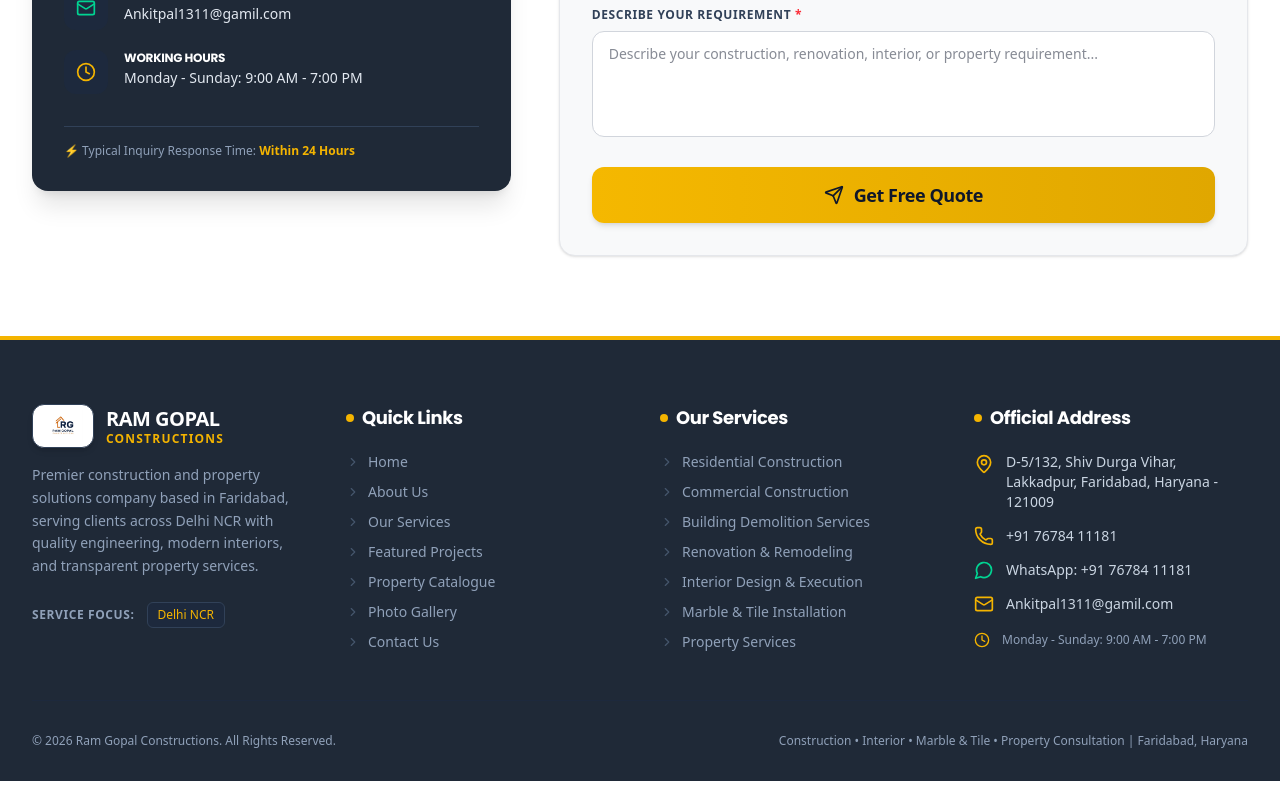
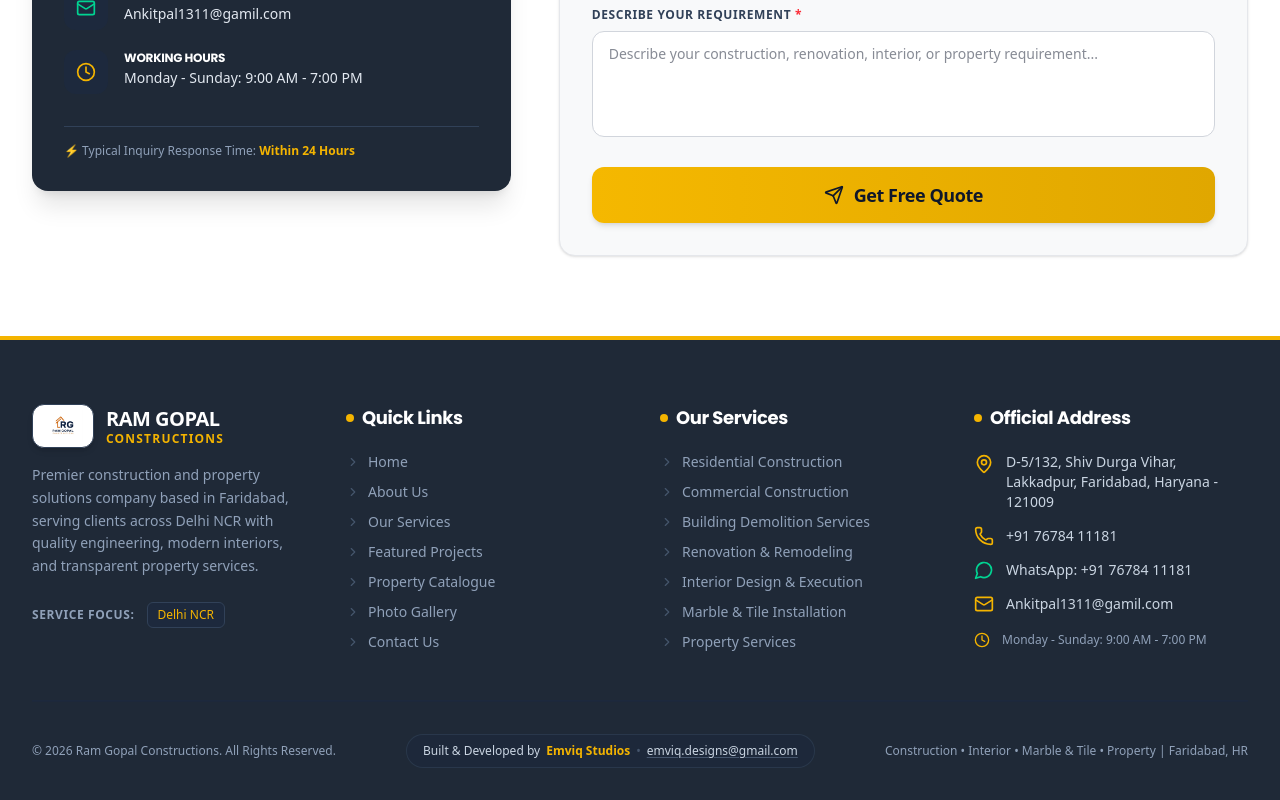
Before and after one commit to Adityakumar2008-git/Ram-Gopal-Construction, a React (Vite) app: page /services#property-services in a window 1280 px wide. Shown: the part 5776-6576 px from the top of the page. Built offline with nearby package versions, Linux system fonts and the light colour scheme.

Commit message:
Add Emviq Studios developer credit in Footer

```diff
--- a/src/components/layout/Footer.jsx
+++ b/src/components/layout/Footer.jsx
@@ -145,11 +145,21 @@
 
         </div>
 
-        {/* Bottom Copyright & Disclaimer */}
-        <div className="pt-8 flex flex-col md:flex-row items-center justify-between gap-4 text-xs text-slate-400">
+        {/* Bottom Copyright, Credits & Disclaimer */}
+        <div className="pt-8 border-t border-slate-800/80 flex flex-col lg:flex-row items-center justify-between gap-4 text-xs text-slate-400">
           <p>© {currentYear} Ram Gopal Constructions. All Rights Reserved.</p>
-          <p className="text-slate-400 text-center md:text-right">
-            Construction • Interior • Marble & Tile • Property Consultation | Faridabad, Haryana
+
+          <p className="text-slate-300 text-center flex flex-wrap items-center justify-center gap-1.5 font-medium bg-slate-800/60 px-4 py-2 rounded-full border border-slate-700/60">
+            <span>Built & Developed by</span>
+            <span className="text-[#F4B400] font-bold">Emviq Studios</span>
+            <span className="text-slate-600 hidden sm:inline">•</span>
+            <a href="mailto:emviq.designs@gmail.com" className="text-slate-300 hover:text-[#F4B400] transition-colors underline decoration-slate-600 underline-offset-2">
+              emviq.designs@gmail.com
+            </a>
+          </p>
+
+          <p className="text-slate-400 text-center lg:text-right">
+            Construction • Interior • Marble & Tile • Property | Faridabad, HR
           </p>
         </div>
 
```
